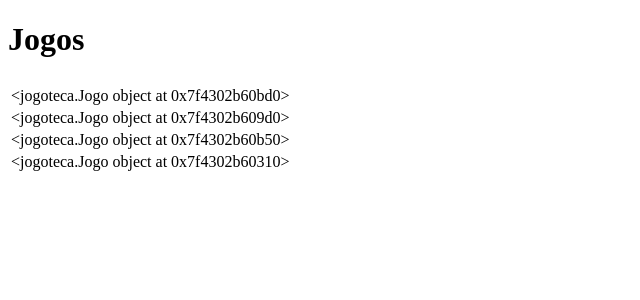
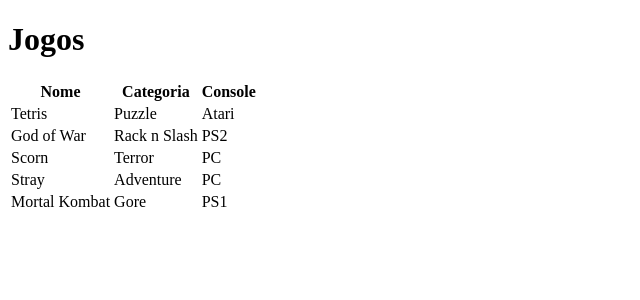
Before and after one commit to bernaRocha/alura_Python, a Flask app: page /inicio in a window 1280 px wide. Shown: the top 300 px of the page, without its empty margins (0-640 px from the left). Run offline with Flask 2, Linux system fonts and the light colour scheme.

Commit message:
refatoração

```diff
--- a/07_Flask-web-app-com-python/jogoteca.py
+++ b/07_Flask-web-app-com-python/jogoteca.py
@@ -15,8 +15,9 @@
     jogo2 = Jogo('God of War', 'Rack n Slash', 'PS2')
     jogo3 = Jogo('Scorn', 'Terror', 'PC')
     jogo4 = Jogo('Stray', 'Adventure', 'PC')
+    jogo5 = Jogo('Mortal Kombat', 'Gore', 'PS1')
 
-    lista_jogos = [jogo1, jogo2, jogo3, jogo4]
+    lista_jogos = [jogo1, jogo2, jogo3, jogo4, jogo5]
 
     return render_template('lista.html', titulo='Jogos', jogos=lista_jogos )
 
--- a/07_Flask-web-app-com-python/templates/lista.html
+++ b/07_Flask-web-app-com-python/templates/lista.html
@@ -13,13 +13,18 @@
         <table class="table table-striped table-responsive table-bordered">
             <thead class="thead-default">
                 <tr>
-                    <th>{{ Nome }}</th>
+                    <th>Nome</th>
+                    <th>Categoria</th>
+                    <th>Console</th>
+
                 </tr>
             </thead>
             <tbody>
                 {% for jogo in jogos %}
                 <tr>
-                    <td>{{ jogo }}</td>
+                    <td>{{ jogo.nome }}</td>
+                    <td>{{ jogo.categoria }}</td>
+                    <td>{{ jogo.console }}</td>
                 </tr>
                 {% endfor %}
             </tbody>
```
Also changed, not shown: README.md.
